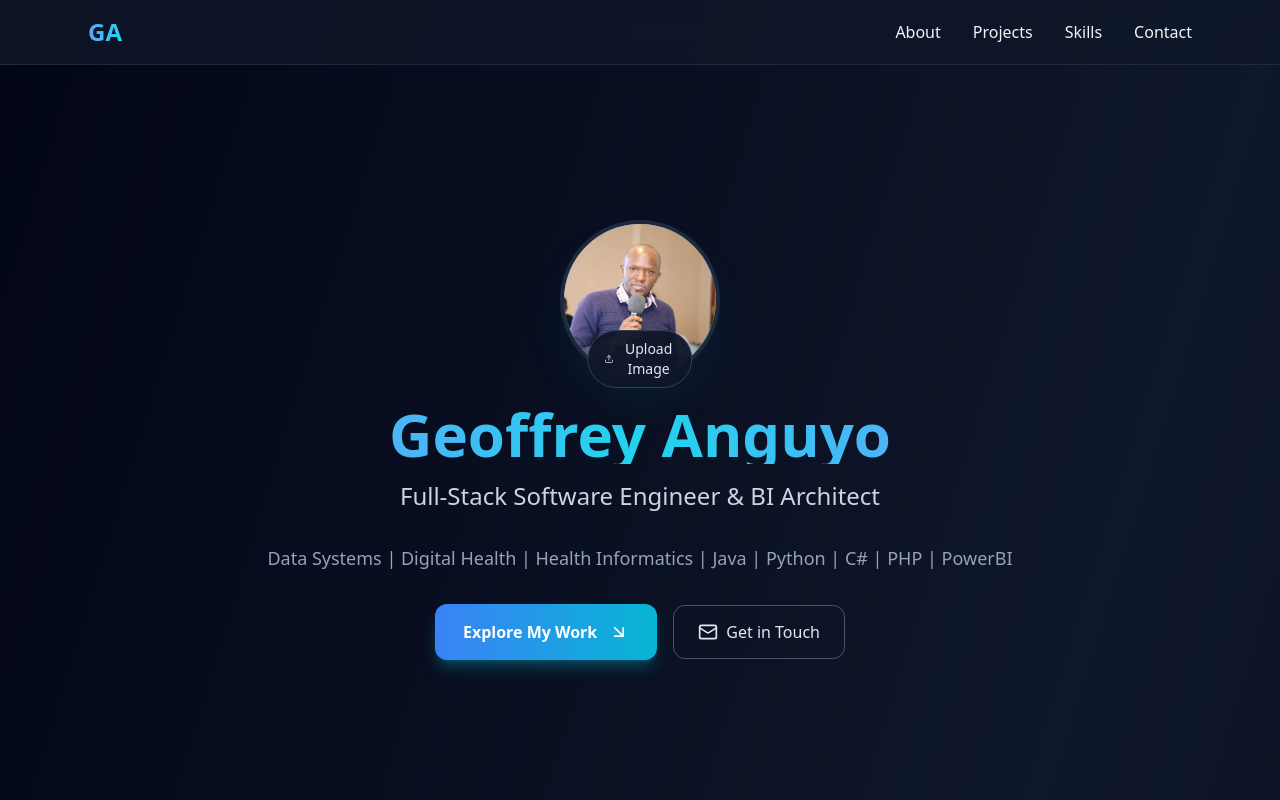
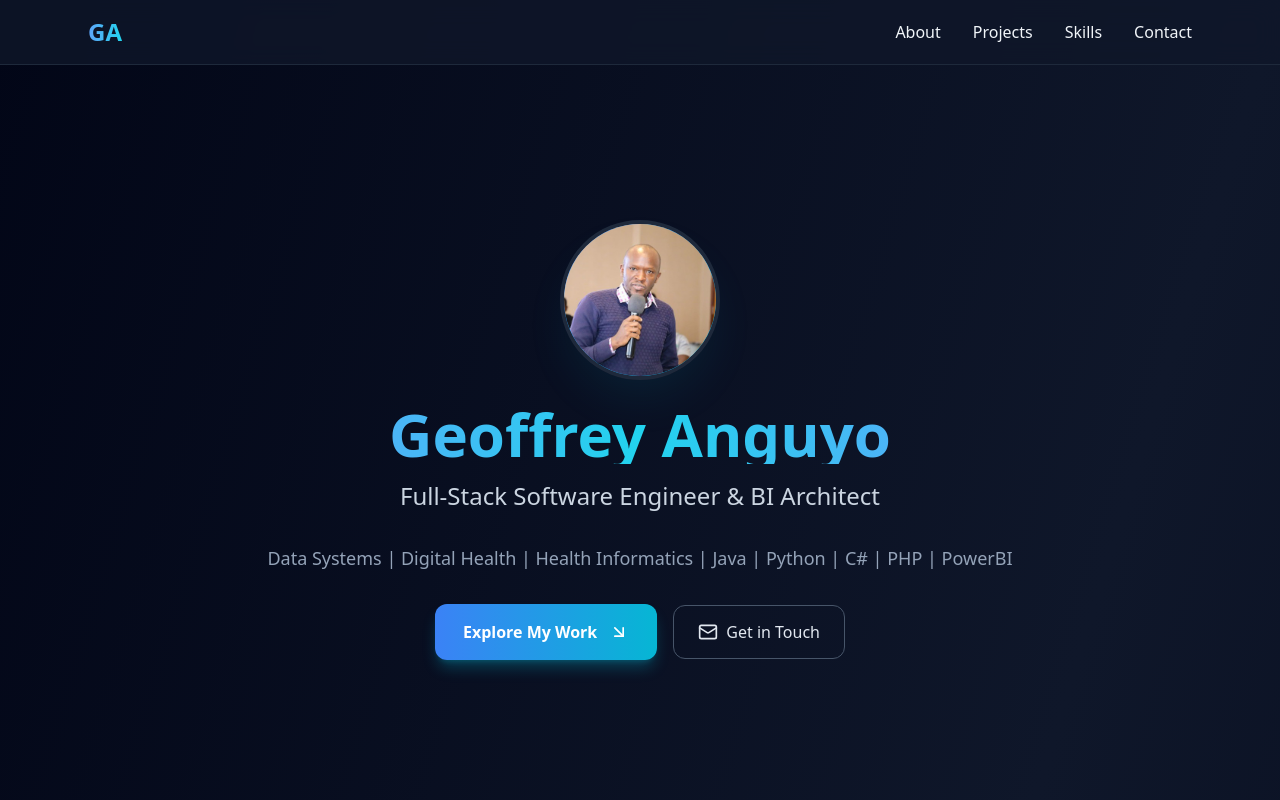
Before and after one commit to geoflen/MY-PORTFOLIO, a React (Create React App) app: page / in a window 1280 px wide. Shown: the top 800 px of the page. Built offline with nearby package versions, Linux system fonts and the light colour scheme.

Commit message:
fix: remove profile image upload overlay

```diff
--- a/src/App.js
+++ b/src/App.js
@@ -1,35 +1,12 @@
-import React, { useEffect, useState } from 'react';
-import { Mail, Upload, Code2, Database, BarChart3, Server, Menu, X, FileText, ArrowDownRight } from 'lucide-react';
+import React, { useState } from 'react';
+import { Mail, Code2, Database, BarChart3, Server, Menu, X, FileText, ArrowDownRight } from 'lucide-react';
 import { Github, Linkedin } from './components/BrandIcons';
 import WorkSampleModal from './components/WorkSampleModal';
 
 export default function Portfolio() {
   const [mobileMenuOpen, setMobileMenuOpen] = useState(false);
   const [activeFilter, setActiveFilter] = useState('all');
-  const [heroImage, setHeroImage] = useState(null);
   const [activeWorkSample, setActiveWorkSample] = useState(null);
-
-  useEffect(() => {
-    return () => {
-      if (heroImage) {
-        URL.revokeObjectURL(heroImage);
-      }
-    };
-  }, [heroImage]);
-
-  const handleHeroImageUpload = (event) => {
-    const file = event.target.files?.[0];
-
-    if (!file) {
-      return;
-    }
-
-    if (heroImage) {
-      URL.revokeObjectURL(heroImage);
-    }
-
-    setHeroImage(URL.createObjectURL(file));
-  };
 
   const projects = [
     {
@@ -136,29 +113,14 @@ export default function Portfolio() {
       <section id="home" className="min-h-screen flex items-center justify-center px-6 pt-20">
         <div className="max-w-4xl mx-auto text-center">
           <div className="mb-6 inline-block">
-            <div className="relative w-40 h-40 mx-auto">
+            <div className="w-40 h-40 mx-auto">
               <div className="w-full h-full rounded-full overflow-hidden border-4 border-slate-800 shadow-2xl shadow-cyan-500/10 bg-gradient-to-br from-blue-500 to-cyan-500 flex items-center justify-center text-5xl font-bold">
                 <img
-                  src={heroImage || "/Geof2.jpeg"}
+                  src="/Geof2.jpeg"
                   alt="Geoffrey Anguyo"
                   className="w-full h-full object-cover"
                 />
               </div>
-
-              <label
-                htmlFor="hero-image-upload"
-                className="absolute -bottom-2 left-1/2 -translate-x-1/2 inline-flex items-center gap-2 px-4 py-2 rounded-full bg-slate-900/95 border border-slate-700 text-sm text-slate-200 hover:border-blue-400 hover:text-white transition-colors cursor-pointer"
-              >
-                <Upload size={16} />
-                Upload Image
-              </label>
-              <input
-                id="hero-image-upload"
-                type="file"
-                accept="image/*"
-                onChange={handleHeroImageUpload}
-                className="sr-only"
-              />
             </div>
           </div>
 
```
